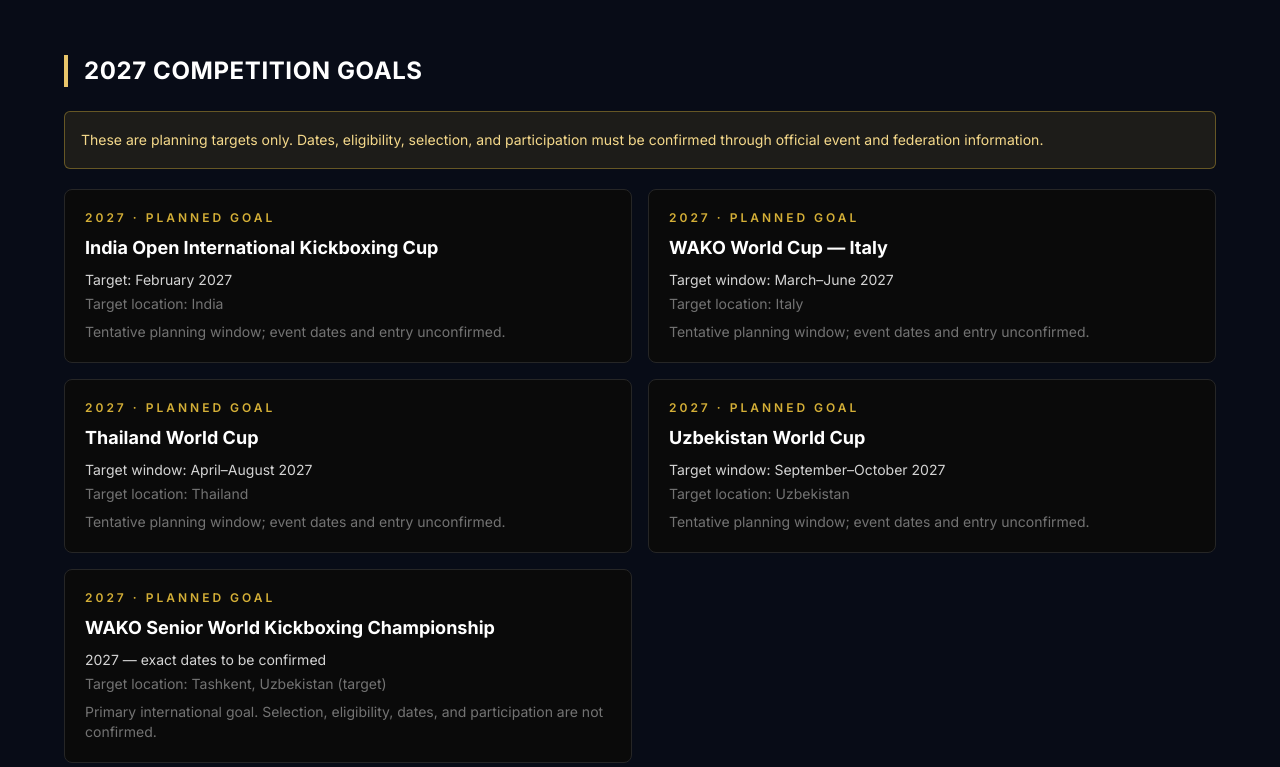
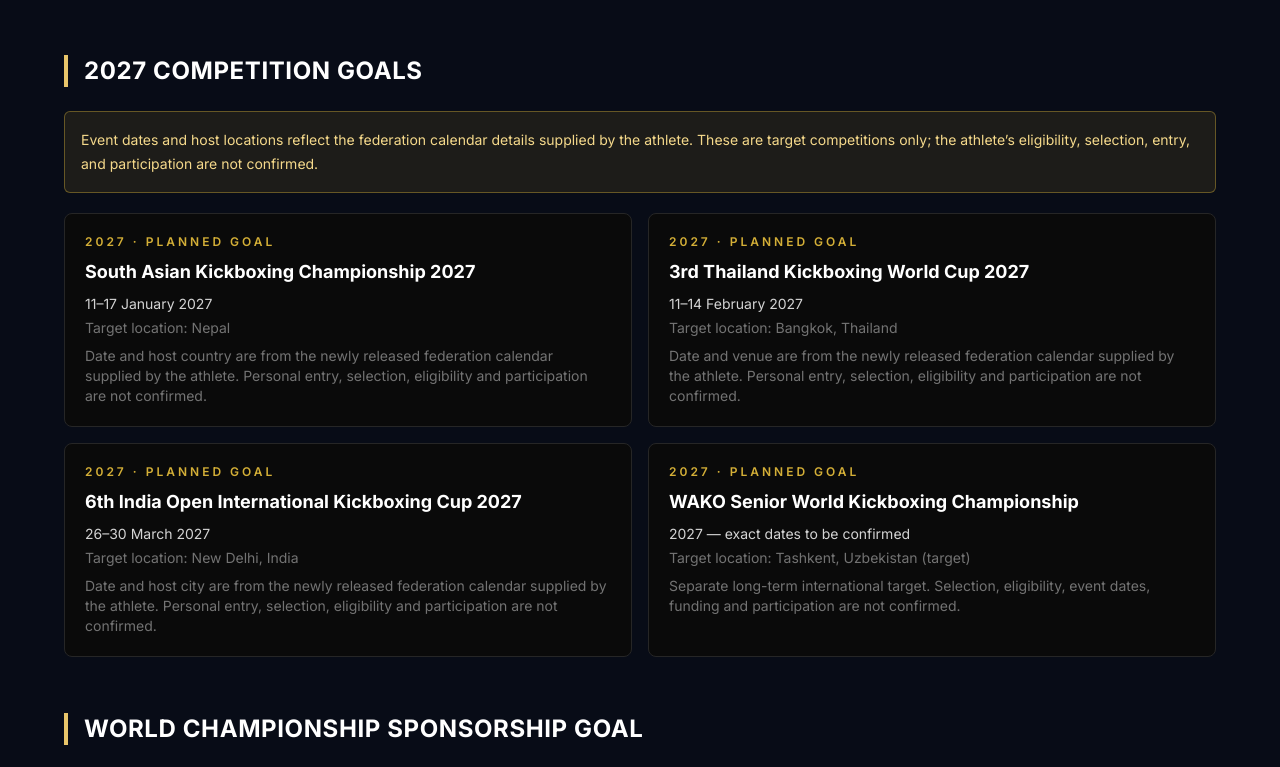
Before and after one commit to harshbharti55/kickboxer-harsh, a Next.js app: page /cv in a window 1280 px wide. Shown: the part 1724-2491 px from the top of the page. Built offline with nearby package versions, Linux system fonts and the light colour scheme.

Commit message:
Add 2027 federation calendar competitions
Publish the three federation-calendar target competitions with clear selection and participation disclaimers.

```diff
--- a/app/calendar/page.tsx
+++ b/app/calendar/page.tsx
@@ -63,7 +63,7 @@ export default function CalendarPage() {
           })}
         </div>
         <div className="mt-8 rounded-2xl border border-white/10 bg-white/[0.03] p-5 text-sm leading-6 text-white/55">
-          Planning windows are athlete goals, not official event dates. Confirm the calendar, eligibility, qualification/selection process, registration, and travel budget with the relevant federation before making commitments.
+          Dates and host locations shown above reflect the newly released federation calendar details supplied by the athlete. These calendar listings do not confirm Harsh Bharti’s personal entry, eligibility, selection, qualification, registration, or participation. Confirm individual requirements and travel costs with the relevant federation before making commitments.
           <div className="mt-3 flex flex-wrap gap-4">
             <a className="inline-flex items-center gap-1 text-gold underline" href="https://www.wako.sport/event-list" target="_blank" rel="noreferrer">WAKO event list <ArrowUpRight className="h-3 w-3" /></a>
             <a className="inline-flex items-center gap-1 text-gold underline" href="https://www.wakoindia.org/calendar/" target="_blank" rel="noreferrer">WAKO India calendar <ArrowUpRight className="h-3 w-3" /></a>
--- a/data/athlete.ts
+++ b/data/athlete.ts
@@ -88,7 +88,7 @@ export const competitionRecords: CompetitionRecord[] = [
 ];
 
 export const PLANNED_NOTE =
-  "These are planning targets only. Dates, eligibility, selection, and participation must be confirmed through official event and federation information.";
+  "Event dates and host locations reflect the federation calendar details supplied by the athlete. These are target competitions only; the athlete’s eligibility, selection, entry, and participation are not confirmed.";
 
 export interface PlannedGoal {
   name: string;
@@ -101,39 +101,32 @@ export interface PlannedGoal {
 /** Tentative planning windows only; not official event dates or confirmed entries. */
 export const plannedGoals2027: PlannedGoal[] = [
   {
-    name: "India Open International Kickboxing Cup",
+    name: "South Asian Kickboxing Championship 2027",
     status: "Planned goal",
-    planningWindow: "Target: February 2027",
-    targetLocation: "India",
-    note: "Tentative planning window; event dates and entry unconfirmed.",
+    planningWindow: "11–17 January 2027",
+    targetLocation: "Nepal",
+    note: "Date and host country are from the newly released federation calendar supplied by the athlete. Personal entry, selection, eligibility and participation are not confirmed.",
   },
   {
-    name: "WAKO World Cup — Italy",
+    name: "3rd Thailand Kickboxing World Cup 2027",
     status: "Planned goal",
-    planningWindow: "Target window: March–June 2027",
-    targetLocation: "Italy",
-    note: "Tentative planning window; event dates and entry unconfirmed.",
+    planningWindow: "11–14 February 2027",
+    targetLocation: "Bangkok, Thailand",
+    note: "Date and venue are from the newly released federation calendar supplied by the athlete. Personal entry, selection, eligibility and participation are not confirmed.",
   },
   {
-    name: "Thailand World Cup",
+    name: "6th India Open International Kickboxing Cup 2027",
     status: "Planned goal",
-    planningWindow: "Target window: April–August 2027",
-    targetLocation: "Thailand",
-    note: "Tentative planning window; event dates and entry unconfirmed.",
-  },
-  {
-    name: "Uzbekistan World Cup",
-    status: "Planned goal",
-    planningWindow: "Target window: September–October 2027",
-    targetLocation: "Uzbekistan",
-    note: "Tentative planning window; event dates and entry unconfirmed.",
+    planningWindow: "26–30 March 2027",
+    targetLocation: "New Delhi, India",
+    note: "Date and host city are from the newly released federation calendar supplied by the athlete. Personal entry, selection, eligibility and participation are not confirmed.",
   },
   {
     name: "WAKO Senior World Kickboxing Championship",
     status: "Planned goal",
     planningWindow: "2027 — exact dates to be confirmed",
     targetLocation: "Tashkent, Uzbekistan (target)",
-    note: "Primary international goal. Selection, eligibility, dates, and participation are not confirmed.",
+    note: "Separate long-term international target. Selection, eligibility, event dates, funding and participation are not confirmed.",
   },
 ];
 
```
